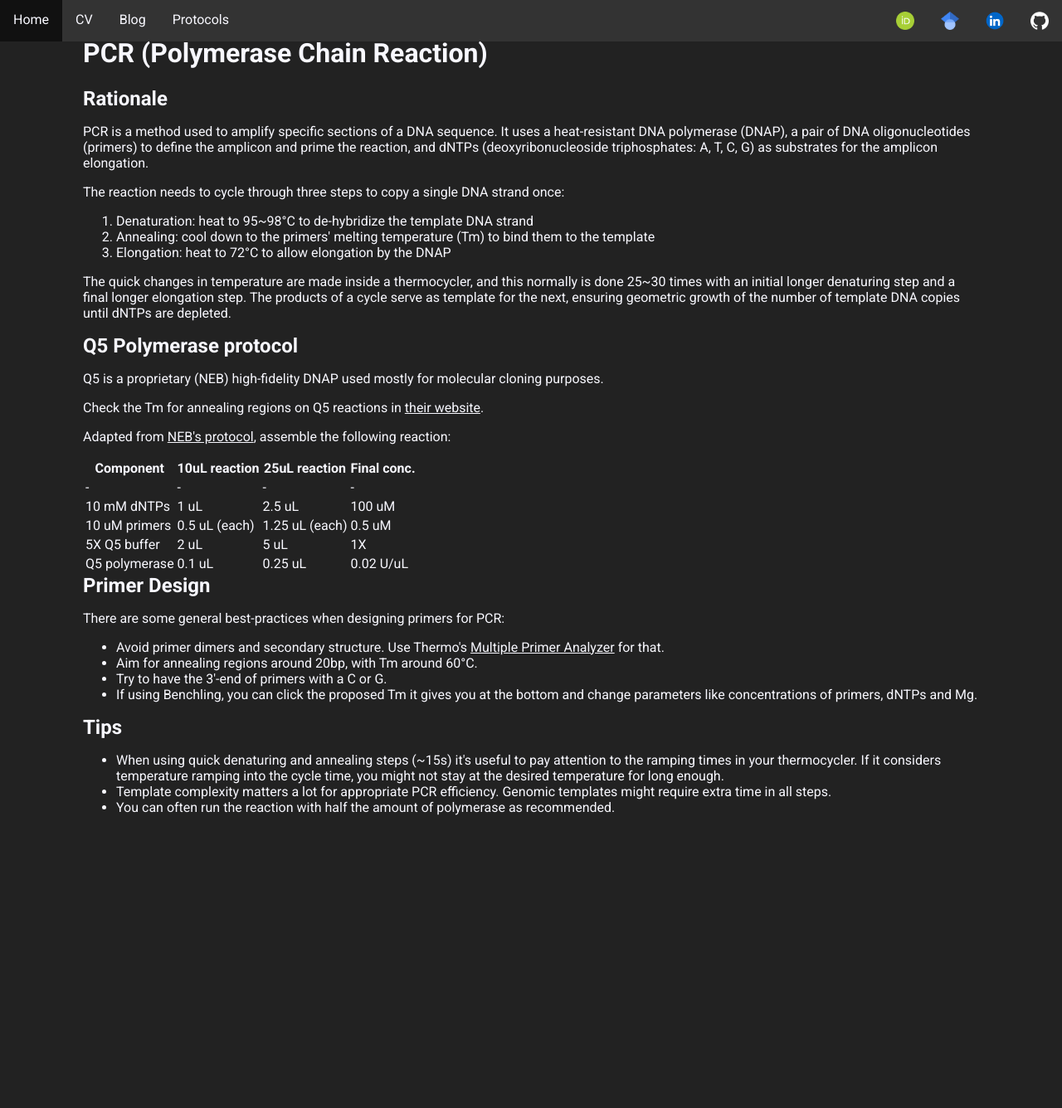
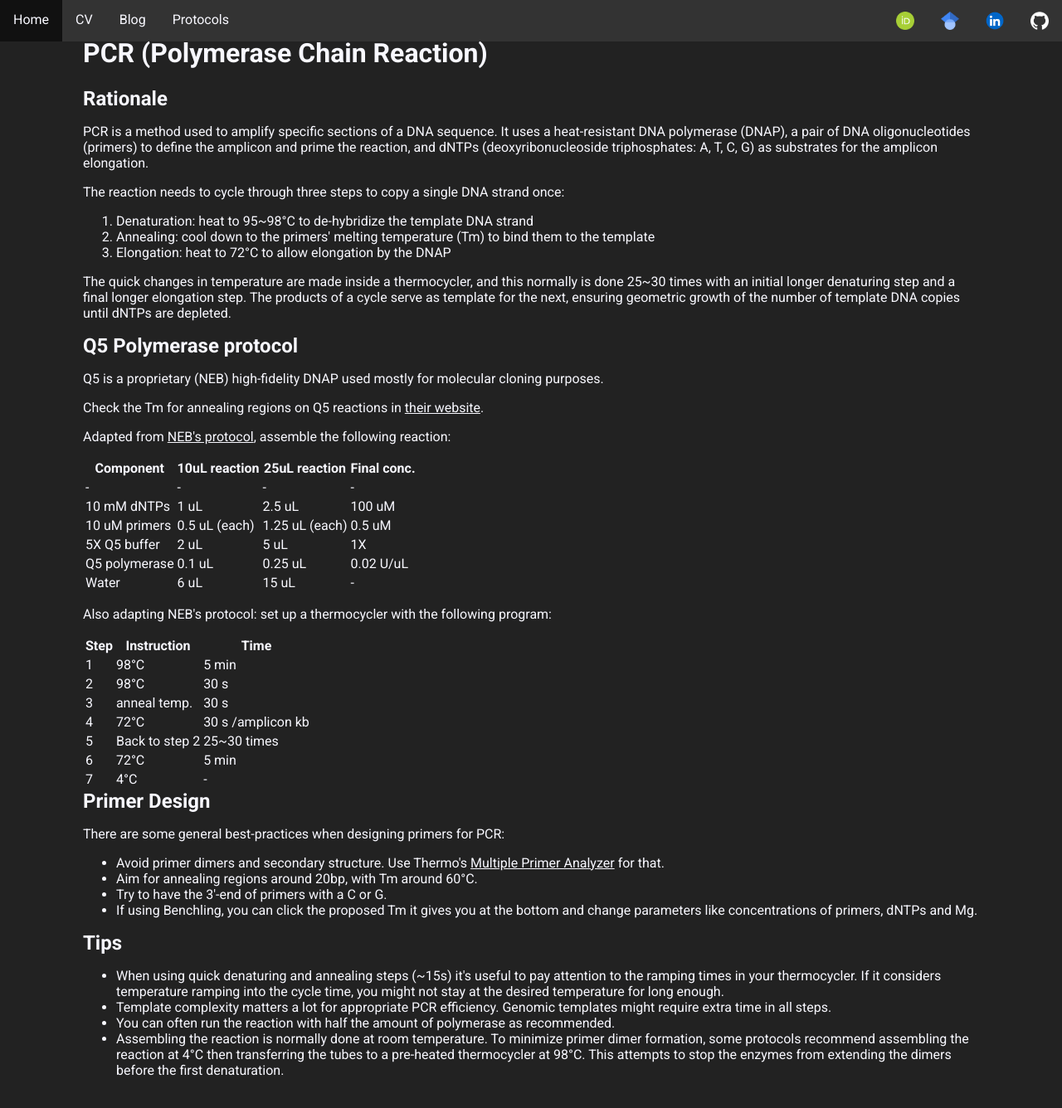
Before and after one commit to fxbuson/fxbuson.github.io, a Jekyll site: the page built from Protocols/PCR.html, in a window 1280 px wide and 1400 px high, scrolled down 458 px. Shown: the top 1336 px of the window at 83% size. Built offline with Jekyll 4.4.1, drawn with Linux system fonts in a browser that asks for light colours; before the commit the page ends 1541 px from its top, so only the background shows below that.

Commit message:
added some protocols
Added:
PCR details
Transformation
Glycerol stocks

```diff
--- a/Protocols/PCR.html
+++ b/Protocols/PCR.html
@@ -66,6 +66,59 @@ title: Felipe's Protocols
         <td>0.25 uL</td>
         <td>0.02 U/uL</td>
     </tr>
+    <tr>
+        <td>Water</td>
+        <td>6 uL</td>
+        <td>15 uL</td>
+        <td>-</td>
+    </tr>
+</table>
+
+<p>
+    Also adapting NEB's protocol: set up a thermocycler with the following program:
+</p>
+
+<table>
+    <tr>
+        <th>Step</th>
+        <th>Instruction</th>
+        <th>Time</th>
+    </tr>
+    <tr>
+        <td>1</td>
+        <td>98°C</td>
+        <td>5 min</td>
+    </tr>
+    <tr>
+        <td>2</td>
+        <td>98°C</td>
+        <td>30 s</td>
+    </tr>
+    <tr>
+        <td>3</td>
+        <td>anneal temp.</td>
+        <td>30 s</td>
+    </tr>
+    <tr>
+        <td>4</td>
+        <td>72°C</td>
+        <td>30 s /amplicon kb</td>
+    </tr>
+    <tr>
+        <td>5</td>
+        <td>Back to step 2</td>
+        <td>25~30 times</td>
+    </tr>
+    <tr>
+        <td>6</td>
+        <td>72°C</td>
+        <td>5 min</td>
+    </tr>
+    <tr>
+        <td>7</td>
+        <td>4°C</td>
+        <td>-</td>
+    </tr>
 </table>
 
 <h2>Primer Design</h2>
@@ -92,4 +145,8 @@ title: Felipe's Protocols
     <li>
         You can often run the reaction with half the amount of polymerase as recommended.
     </li>
+    <li>
+        Assembling the reaction is normally done at room temperature. To minimize primer dimer formation, some protocols recommend assembling the reaction at 4°C
+        then transferring the tubes to a pre-heated thermocycler at 98°C. This attempts to stop the enzymes from extending the dimers before the first denaturation.
+    </li>
 </ul>
--- a/_includes/protocols_header.html
+++ b/_includes/protocols_header.html
@@ -5,7 +5,7 @@
         <li>Competent Cells</li>
         <li><a href="{{site.url}}/Protocols/PCR">PCR</a></li>
         <li>Golden Gate Assembly</li>
-        <li>E.coli Transformation</li>
+        <li><a href="{{site.url}}/Protocols/Transformation">E.coli Transformation</a></li>
         <li>Glycerol Stocks</li>
     </ul>
 
```
Also changed, not shown: other parts of Protocols/PCR.html (+1 -1 lines), Protocols/Glycerol.html (added, +35 -0 lines), Protocols/Transformation.html (added, +62 -0 lines).
